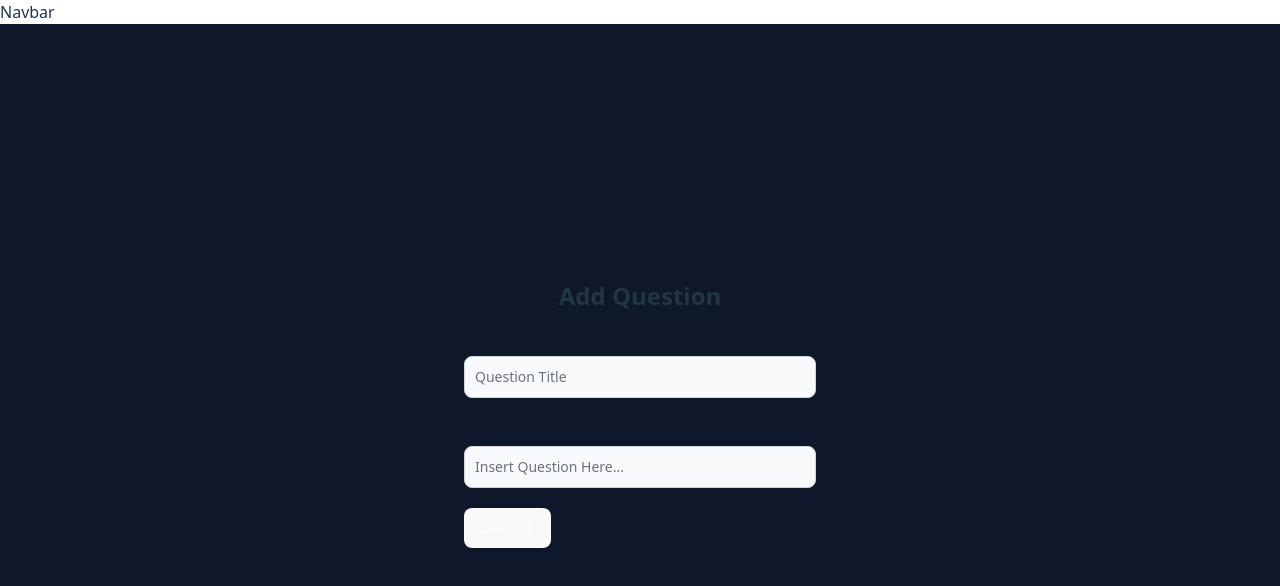
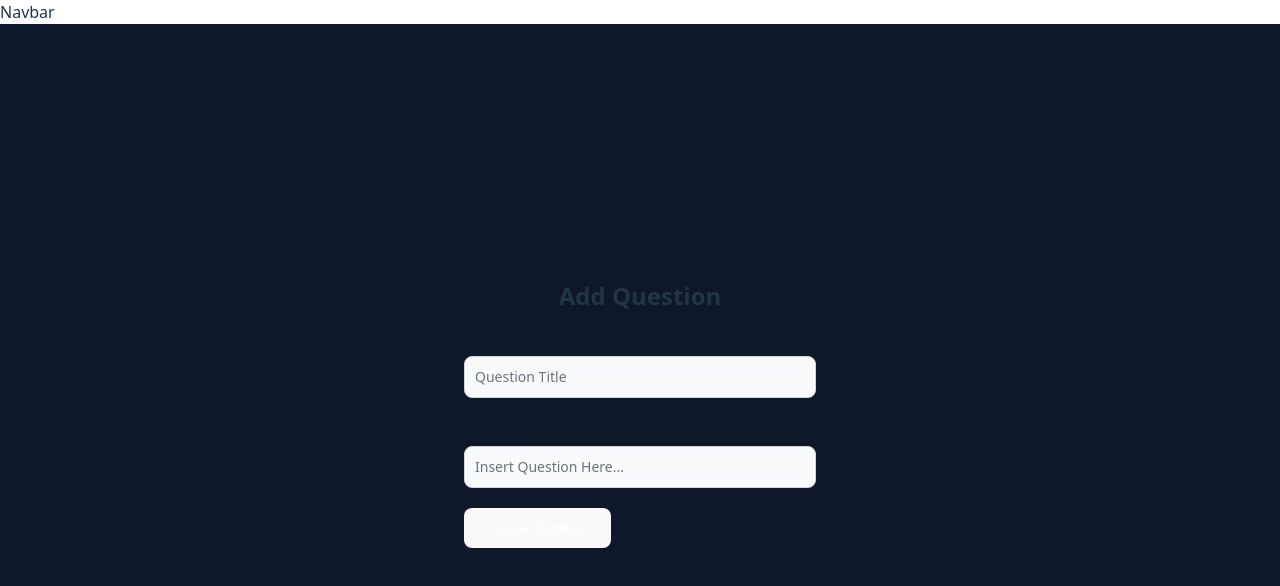
Before and after one commit to techsolve-group-project/client, a React (Vite) app: page /add-question in a window 1280 px wide. Shown: the top 586 px of the page. Built offline with nearby package versions, Linux system fonts and the light colour scheme.

Commit message:
refactor: Update submit button text in FormAddQuestion page component

```diff
--- a/src/pages/FormAddQuestion.jsx
+++ b/src/pages/FormAddQuestion.jsx
@@ -64,7 +64,7 @@ export default function FormAddQuestion() {
             onClick={submitQuestion}
             className="text-white bg-blue-700 hover:bg-blue-800 focus:ring-4 focus:outline-none focus:ring-blue-300 font-medium rounded-lg text-sm w-full sm:w-auto px-5 py-2.5 text-center dark:bg-blue-600 dark:hover:bg-blue-700 dark:focus:ring-blue-800 mb-5"
           >
-            Submit
+            Create Question
           </button>
         </form>
       </div>
```
